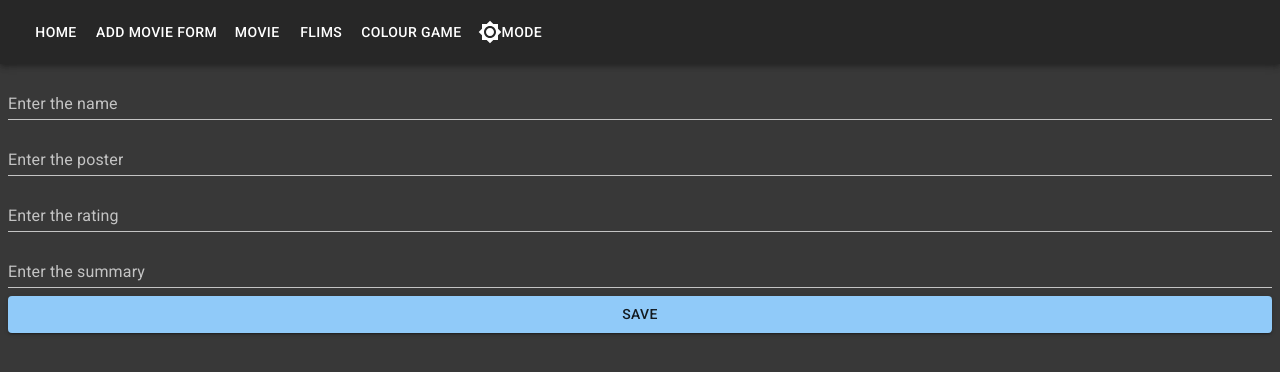
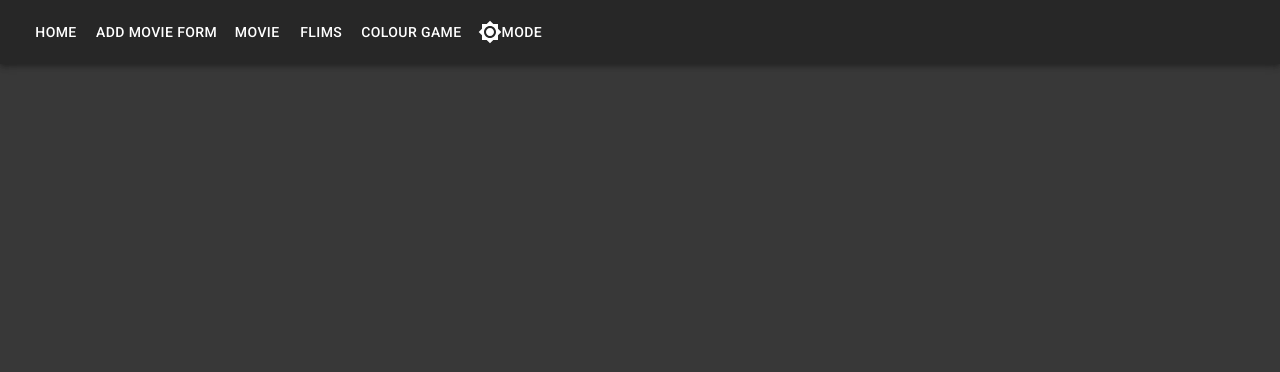
Before and after one commit to poojathamarai/movieapp_with_mockapi, a React (Create React App) app: page /movie/edit/1 in a window 1280 px wide. Shown: the top 372 px of the page. Built offline with nearby package versions, Linux system fonts and the light colour scheme; no server answers.

Commit message:
Update EditMovie.js

```diff
--- a/src/EditMovie.js
+++ b/src/EditMovie.js
@@ -4,7 +4,7 @@ import { Button } from '@mui/material';
 import TextField from '@mui/material/TextField';
 export function EditMovie() {
     const {id} = useParams();
-   const [movie,setMovie]=useState([]);
+   const [movie,setMovie]=useState(null);
    const getMovie=()=>{
     fetch(`https://61c412d4f1af4a0017d9927f.mockapi.io/movies/${id}`,{method:"GET"})
         .then((data)=>data.json())
```
